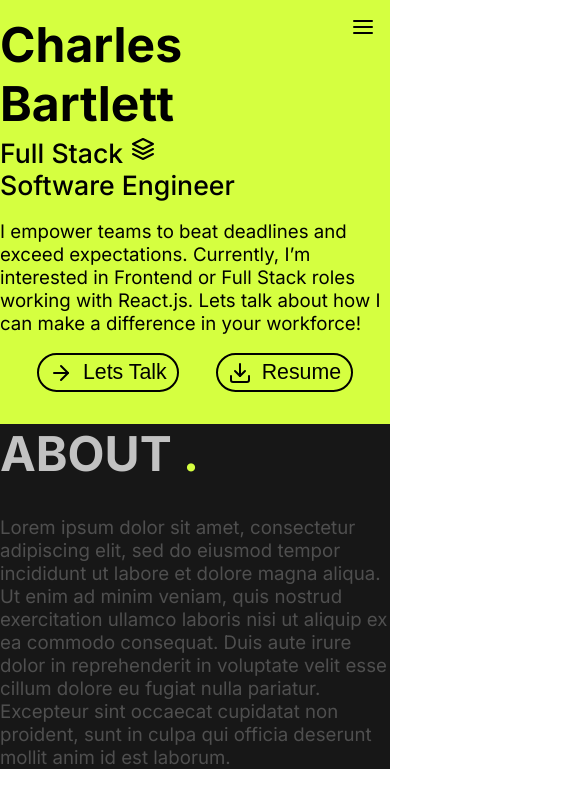
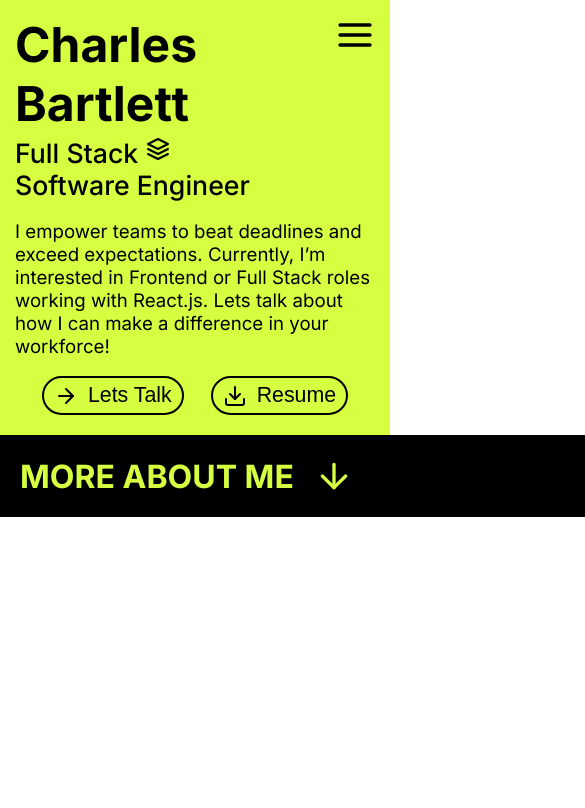
Before and after one commit to CharBar3/personal-website, a React (Create React App) app: page / in a window 390 px wide. Shown: the top 808 px of the page, 585 px wide, since content can reach past the window. Built offline with nearby package versions, Linux system fonts and the light colour scheme.

Commit message:
mobile nav icon bigger > closer with the styling on the section header

```diff
--- a/src/App.js
+++ b/src/App.js
@@ -1,15 +1,14 @@
 import "./App.css";
-import SectionHeader from "./components/SectionHeader/SectionHeader";
-import About from "./sections/About/About";
 import MobileNav from "./sections/MobileNav/MobileNav";
 import Welcome from "./sections/Welcome/Welcome";
+import SectionHeader from "./components/SectionHeader/SectionHeader";
 
 function App() {
   return (
     <div className="App">
       <MobileNav />
       <Welcome />
-      <About />
+      <SectionHeader title="MORE ABOUT ME" />
     </div>
   );
 }
--- a/src/components/SectionHeader/SectionHeader.css
+++ b/src/components/SectionHeader/SectionHeader.css
@@ -1,7 +1,7 @@
 .SectionHeader {
-  height: 50px;
   background-color: black;
-  width: 100%;
+  width: 200%;
+
   display: flex;
   align-items: center;
   color: var(--primary-color);
@@ -12,6 +12,10 @@
   display: flex;
   align-items: center;
   color: var(--primary-color);
+  overflow-x: hidden;
+}
+.SectionHeader div h1 {
+  font-size: 24pt;
 }
 
 .SectionHeader svg {
--- a/src/sections/About/About.css
+++ /dev/null
@@ -1,15 +0,0 @@
-.About {
-  background-color: var(--secondary-color);
-}
-
-.About h1 {
-  color: var(--heading-color);
-}
-.About h1::after {
-  content: " .";
-  color: var(--primary-color);
-}
-
-.About p {
-  color: var(--body-color);
-}
--- a/src/sections/About/About.js
+++ /dev/null
@@ -1,22 +0,0 @@
-import SectionHeader from "../../components/SectionHeader/SectionHeader";
-import "./About.css";
-
-const About = () => {
-  return (
-    <div className="About">
-      {/* <SectionHeader title="About" /> */}
-      <h1>ABOUT</h1>
-      <p>
-        Lorem ipsum dolor sit amet, consectetur adipiscing elit, sed do eiusmod
-        tempor incididunt ut labore et dolore magna aliqua. Ut enim ad minim
-        veniam, quis nostrud exercitation ullamco laboris nisi ut aliquip ex ea
-        commodo consequat. Duis aute irure dolor in reprehenderit in voluptate
-        velit esse cillum dolore eu fugiat nulla pariatur. Excepteur sint
-        occaecat cupidatat non proident, sunt in culpa qui officia deserunt
-        mollit anim id est laborum.
-      </p>
-    </div>
-  );
-};
-
-export default About;
--- a/src/sections/MobileNav/MobileNav.css
+++ b/src/sections/MobileNav/MobileNav.css
@@ -3,3 +3,7 @@
   top: 15px;
   right: 15px;
 }
+.MobileNav svg {
+  width: 40px;
+  height: 40px;
+}
--- a/src/sections/Welcome/Welcome.css
+++ b/src/sections/Welcome/Welcome.css
@@ -1,4 +1,6 @@
 .Welcome {
+  padding-left: 15px;
+  padding-right: 15px;
 }
 
 .Welcome h1 {
@@ -22,6 +24,7 @@
 .WelcomeButtons {
   display: flex;
   justify-content: space-evenly;
+  margin-bottom: 20px;
 }
 .WelcomeButtons button {
   background: none;
```
